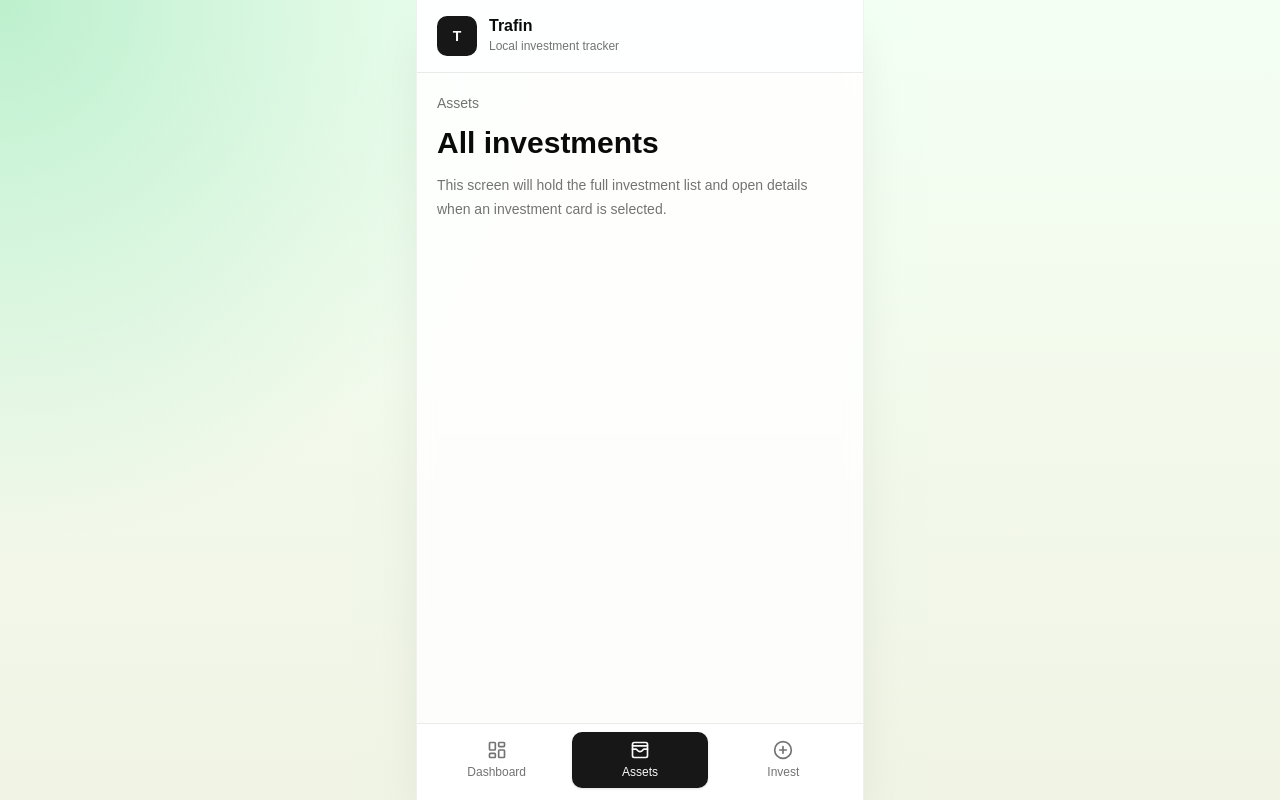
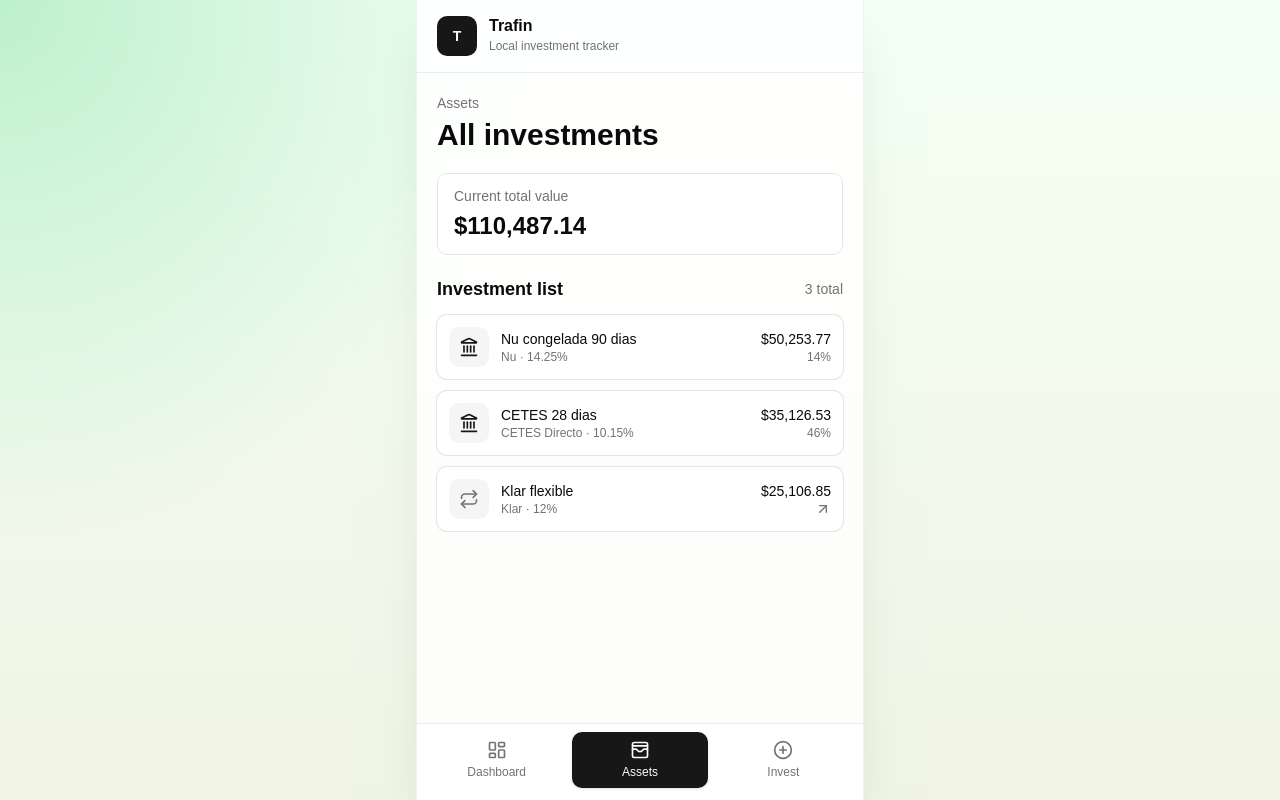
Before and after one commit to JorgeIba/Kadra, a React (Vite) app: page / in a window 1280 px wide. Both pictures are taken after a click on the button "Assets". Built offline with nearby package versions, Linux system fonts and the light colour scheme.

Commit message:
Add assets screen with investment list

```diff
--- a/src/app/ScreenPlaceholder.tsx
+++ b/src/app/ScreenPlaceholder.tsx
@@ -1,3 +1,4 @@
+import { AssetsScreen } from "@/app/screens/assets/AssetsScreen"
 import { DashboardScreen } from "@/app/screens/dashboard/DashboardScreen"
 import { APP_SECTIONS, type AppSection } from "@/app/navigation"
 import type { Investment } from "@/domain/investments"
@@ -15,25 +16,10 @@ export function ScreenPlaceholder({
     case APP_SECTIONS.dashboard:
       return <DashboardScreen investments={investments} />
     case APP_SECTIONS.assets:
-      return <AssetsPlaceholder />
+      return <AssetsScreen investments={investments} />
     case APP_SECTIONS.invest:
       return <InvestPlaceholder />
   }
-}
-
-function AssetsPlaceholder() {
-  return (
-    <section className="space-y-3">
-      <p className="text-sm font-medium text-muted-foreground">Assets</p>
-      <h1 className="text-3xl font-semibold tracking-normal">
-        All investments
-      </h1>
-      <p className="max-w-sm text-sm leading-6 text-muted-foreground">
-        This screen will hold the full investment list and open details when an
-        investment card is selected.
-      </p>
-    </section>
-  )
 }
 
 function InvestPlaceholder() {
--- /dev/null
+++ b/src/app/screens/assets/AssetsScreen.tsx
@@ -0,0 +1,50 @@
+import {
+  getInvestmentSummary,
+  getPortfolioEstimatedCurrentValue,
+  type Investment,
+} from "@/domain/investments"
+import { InvestmentCard } from "@/app/components/investments/InvestmentCard"
+import { formatMxn } from "@/lib/formatters"
+
+interface AssetsScreenProps {
+  investments: Investment[]
+}
+
+export function AssetsScreen({ investments }: AssetsScreenProps) {
+  const asOfDate = new Date()
+  const totalValue = getPortfolioEstimatedCurrentValue(investments, asOfDate)
+  const investmentSummaries = investments.map((investment) =>
+    getInvestmentSummary(investment, asOfDate),
+  )
+
+  return (
+    <section className="space-y-5">
+      <div className="space-y-1">
+        <p className="text-sm font-medium text-muted-foreground">Assets</p>
+        <h1 className="text-3xl font-semibold tracking-normal">
+          All investments
+        </h1>
+      </div>
+
+      <div className="rounded-lg border bg-card px-4 py-3 text-card-foreground">
+        <p className="text-sm text-muted-foreground">Current total value</p>
+        <p className="mt-1 text-2xl font-semibold">{formatMxn(totalValue)}</p>
+      </div>
+
+      <div className="space-y-3">
+        <div className="flex items-center justify-between">
+          <h2 className="text-lg font-semibold">Investment list</h2>
+          <span className="text-sm font-medium text-muted-foreground">
+            {investmentSummaries.length} total
+          </span>
+        </div>
+
+        <div className="space-y-3">
+          {investmentSummaries.map((investment) => (
+            <InvestmentCard key={investment.id} investment={investment} />
+          ))}
+        </div>
+      </div>
+    </section>
+  )
+}
```
